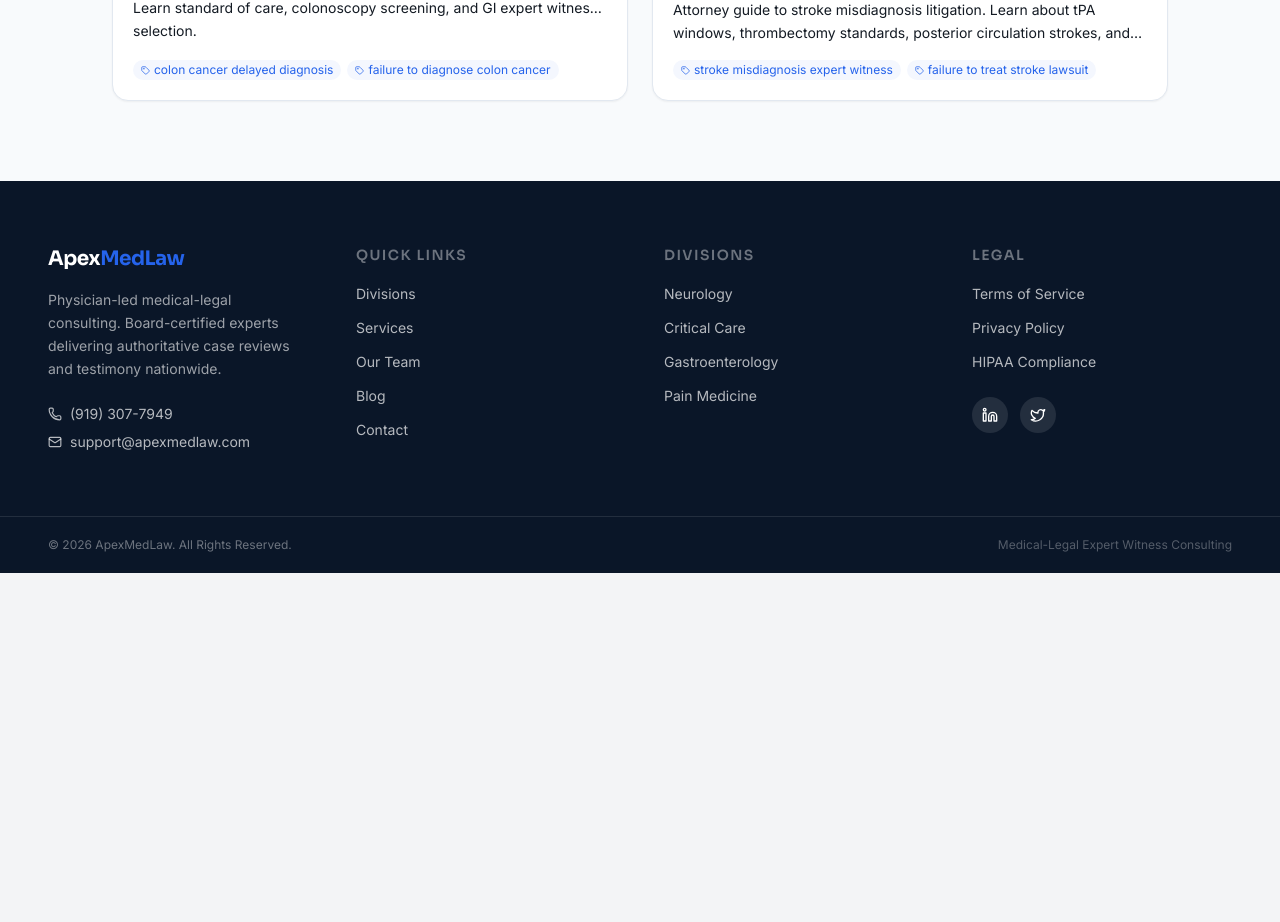
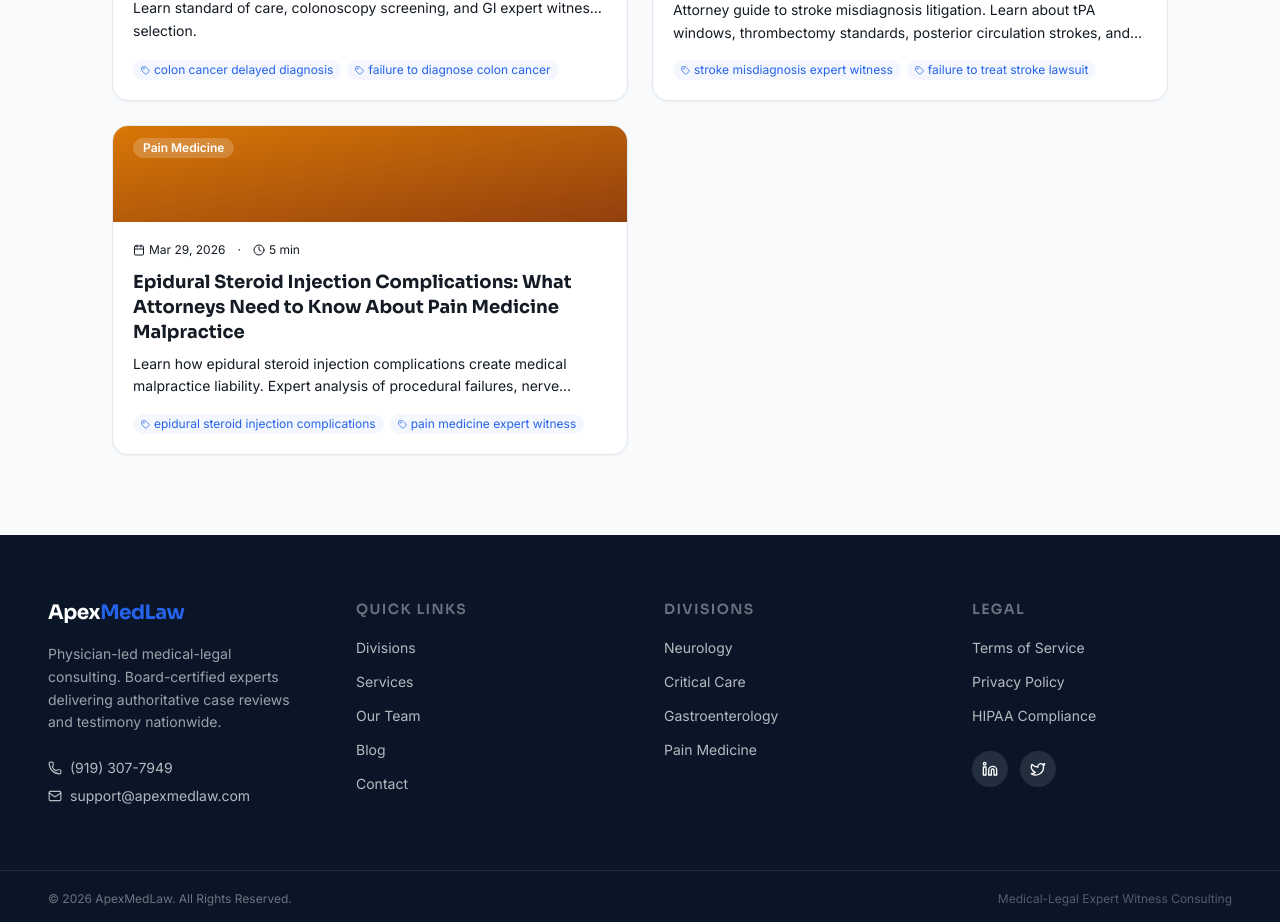
Before and after one commit to SupportAML/ApexMedLaw-website, a React (Vite) app: page /blog in a window 1280 px wide. Shown: the part 1620-2542 px from the top of the page. Before the commit the page ends 2193 px from the top, so only its background shows below. Built offline with nearby package versions, Linux system fonts and the light colour scheme.

Commit message:
blog: add daily post - Epidural Steroid Injection Complications 2026-03-29

```diff
--- a/src/blog/posts.ts
+++ b/src/blog/posts.ts
@@ -444,4 +444,65 @@ Contact ApexMedLaw to discuss your stroke misdiagnosis or delayed treatment case
 
 *This post is for informational purposes and does not constitute legal advice. Standards vary by jurisdiction.*`,
   },
+  {
+    slug: 'epidural-steroid-injection-complications-pain-medicine-expert',
+    title: 'Epidural Steroid Injection Complications: What Attorneys Need to Know About Pain Medicine Malpractice',
+    metaDescription: 'Learn how epidural steroid injection complications create medical malpractice liability. Expert analysis of procedural failures, nerve damage, and standard of care for attorneys handling pain medicine cases.',
+    date: '2026-03-29',
+    author: 'AML Editorial',
+    keywords: ['epidural steroid injection complications', 'pain medicine expert witness', 'epidural malpractice', 'nerve damage injection', 'interventional pain procedures', 'spinal injection injury', 'pain management standard of care'],
+    content: `# Epidural Steroid Injection Complications: What Attorneys Need to Know About Pain Medicine Malpractice
+
+Epidural steroid injections (ESIs) are among the most commonly performed interventional pain procedures in the United States, with an estimated 9 to 10 million administered annually. While most ESIs are performed safely, procedural errors and failures to follow established protocols can result in devastating outcomes — including permanent nerve damage, spinal cord injury, paralysis, and even death. For attorneys evaluating potential pain medicine malpractice cases involving ESIs, understanding the clinical nuances of these procedures is essential for identifying actionable deviations from the standard of care.
+
+## Understanding the Procedure and Its Risks
+
+An epidural steroid injection delivers corticosteroid medication into the epidural space surrounding the spinal cord and nerve roots. The procedure is typically performed to treat radicular pain caused by herniated discs, spinal stenosis, or degenerative disc disease. There are three primary approaches: interlaminar, transforaminal, and caudal, each with distinct risk profiles.
+
+Transforaminal ESIs carry the highest risk of serious vascular complications because the needle path travels near segmental arteries that supply the spinal cord. Inadvertent intra-arterial injection of particulate steroids can cause spinal cord infarction — a catastrophic and often irreversible injury. The interlaminar approach, while generally considered safer from a vascular standpoint, carries risks of dural puncture, epidural hematoma, and direct spinal cord trauma, particularly in the cervical and upper thoracic regions where the spinal cord occupies a greater proportion of the spinal canal.
+
+## Standard of Care for Epidural Steroid Injections
+
+Several well-established guidelines and consensus statements define the standard of care for performing ESIs. The key elements attorneys should understand include the following areas.
+
+Fluoroscopic guidance is now considered mandatory for interlaminar and transforaminal ESIs. Blind or landmark-based techniques for spinal injections have been shown to result in inaccurate needle placement in 25 to 40 percent of cases. The multi-society practice guidelines from the American Society of Interventional Pain Physicians (ASIPP) and the Spine Intervention Society (SIS) are clear that real-time fluoroscopic imaging is the standard for confirming needle position before injecting.
+
+Contrast confirmation is required before steroid delivery. After needle placement, the physician must inject radiopaque contrast dye under live fluoroscopy to confirm epidural spread and rule out intravascular, intrathecal, or subdural needle placement. Skipping contrast confirmation or failing to recognize an abnormal contrast pattern is a frequently litigated deviation.
+
+For transforaminal injections, non-particulate steroids such as dexamethasone should be used, particularly in cervical procedures. The FDA issued a warning in 2014 regarding the risk of serious neurological events with particulate corticosteroids injected into the epidural space. Use of particulate steroids like methylprednisolone or triamcinolone in transforaminal cervical ESIs is widely regarded as a deviation from the standard of care given the risk of embolic spinal cord infarction.
+
+Patient selection and informed consent are critical. Performing ESIs on patients who are anticoagulated without appropriate medication management, who have active infections, or who have not been adequately informed of the risks constitutes a deviation. ASIPP guidelines specify minimum intervals for holding anticoagulants before and after spinal procedures.
+
+## Common Deviations That Create Liability
+
+In evaluating ESI malpractice cases, pain medicine experts typically look for several categories of deviation.
+
+Failure to use fluoroscopic guidance remains one of the most clear-cut deviations. While some providers still perform ESIs without imaging, this practice falls below the standard of care for all but caudal approaches in certain limited circumstances. When a patient suffers nerve injury from a blind injection, the absence of fluoroscopy is strong evidence of negligence.
+
+Failure to recognize intravascular uptake on contrast injection is another common failure. When contrast dye washes away rapidly or appears in a vascular pattern rather than spreading in the epidural space, this indicates the needle tip is within a blood vessel. Proceeding with steroid injection despite intravascular uptake can result in spinal cord infarction or stroke.
+
+Improper needle placement causing direct neural injury occurs when the practitioner advances the needle too far, contacts the spinal cord or nerve root, or fails to redirect when the patient reports sudden radicular pain or paresthesias during the procedure. Documented patient complaints of acute shooting pain during needle advancement that are ignored represent a significant deviation.
+
+Inadequate monitoring and failure to recognize post-procedure complications also generate liability. Patients who develop progressive neurological deficits, severe headache, or signs of epidural hematoma after an ESI require urgent evaluation and potentially emergent surgical decompression. Delays in recognizing and treating epidural hematoma can result in permanent paralysis.
+
+## The Role of Documentation in ESI Cases
+
+Procedure notes in ESI cases are critically important and often become the central evidence in litigation. Attorneys should look for specific documentation elements: the approach used, the spinal level treated, whether fluoroscopy was used, the contrast spread pattern, the type and dose of steroid injected, and any complications during the procedure.
+
+Sparse or templated procedure notes that lack these details can be significant. When a provider documents only that an injection was performed without describing the fluoroscopic findings or contrast pattern, this may suggest that proper protocols were not followed. Conversely, detailed documentation that the contrast spread was epidural and non-vascular before injection supports adherence to the standard of care.
+
+Medical records from the immediate post-procedure period are equally important. Progressive weakness, bowel or bladder dysfunction, or escalating pain in the hours following an ESI should trigger emergent imaging. Delayed recognition of epidural hematoma — where the window for surgical decompression is typically 24 to 48 hours — frequently forms the basis for malpractice claims.
+
+## How Apex Medical Law Approaches Epidural Steroid Injection Cases
+
+ESI malpractice cases require expert witnesses with deep familiarity in interventional pain medicine techniques, fluoroscopic anatomy, and the published safety guidelines that define current practice standards. Our pain medicine experts are actively practicing interventional pain physicians who perform these procedures regularly, giving them authoritative perspective on what constitutes appropriate technique and where deviations occurred.
+
+We provide rapid case screening with fluoroscopic image and procedure note review, detailed analysis of whether proper imaging guidance and contrast confirmation were used, evaluation of steroid selection relative to the injection approach and spinal level, assessment of post-procedure monitoring and complication management, and clear causation opinions linking procedural deviations to patient injury. Whether the case involves a spinal cord infarction from a cervical transforaminal injection, an epidural hematoma from an anticoagulated patient, or direct nerve injury from improper needle placement, our experts evaluate the clinical evidence rigorously and provide opinions grounded in established practice guidelines.
+
+Contact ApexMedLaw to discuss your epidural steroid injection complication case.
+
+---
+
+*This post is for informational purposes and does not constitute legal advice. Standards vary by jurisdiction.*`,
+  },
 ];
```
